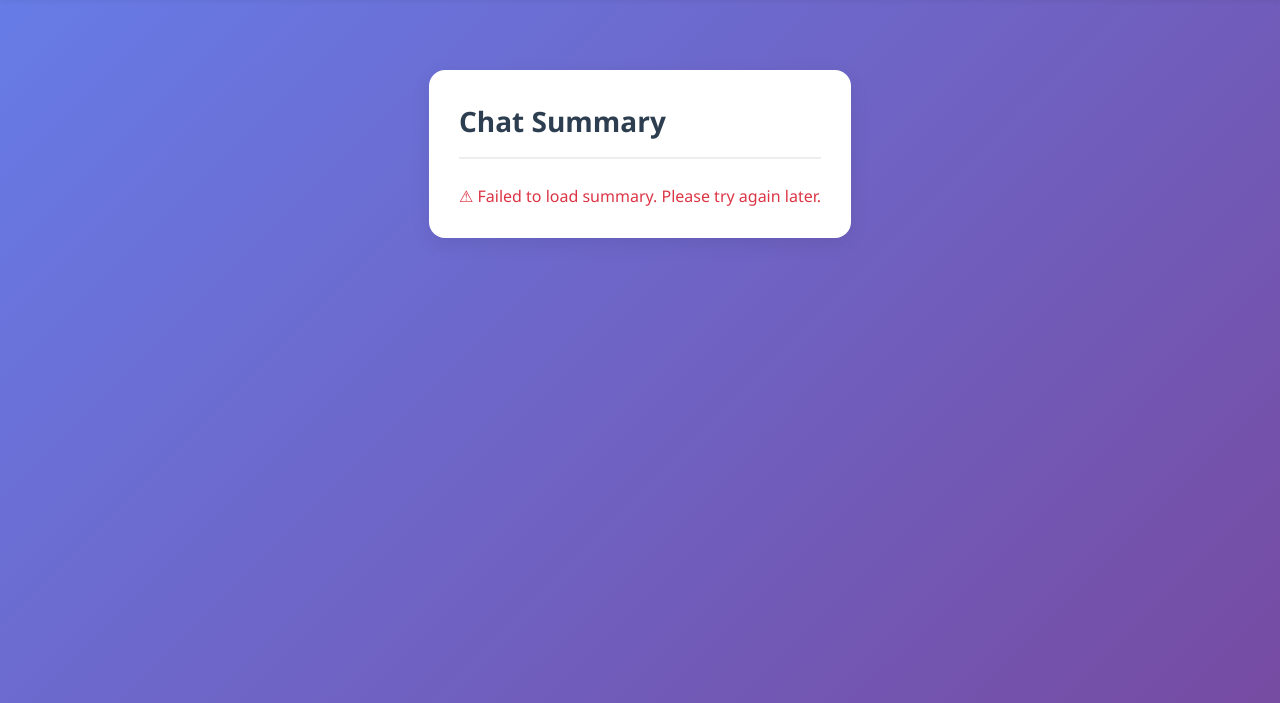
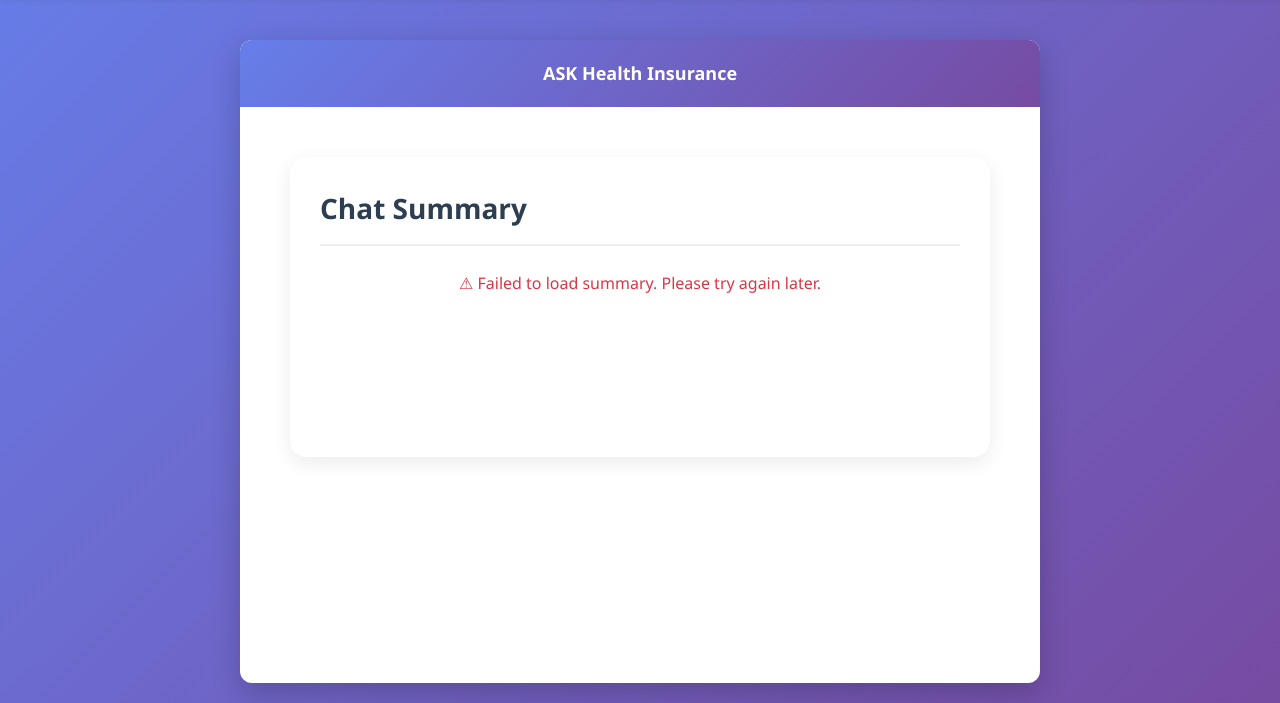
Before and after one commit to hrisikesh-3k/wx-orchestrate-irevo-voicebot, a FastAPI app: page /chat-summary in a window 1280 px wide. Shown: the part 97-800 px from the top of the page. Run offline with FastAPI, Linux system fonts and the light colour scheme.

Commit message:
changes added for UI SUmmary page

```diff
--- a/templates/summary.html
+++ b/templates/summary.html
@@ -18,7 +18,8 @@
     }
 
     .summary-wrapper {
-      max-width: 700px;
+      width: 700px;
+      min-height: 300px;
       margin: 50px auto;
       padding: 30px;
       background-color: #fff;
@@ -82,7 +83,8 @@
       <img src="/static/icons/user.png" alt="user-icon" width="24">
     </div>
   </div>
-
+ <div class="chat-container">
+    <div class="chat-header">ASK Health Insurance</div>
   <!-- Summary Card -->
   <div class="summary-wrapper">
     <div class="summary-header">Chat Summary</div>
@@ -115,9 +117,9 @@
     </div>
 
     <!-- Error Box -->
-    <div id="summary-error" class="error-box" style="display: none;"></div>
+    <div id="summary-error" class="error-box text-center" style="display: none;"></div>
   </div>
-
+</div>
 <script>
   const loader = document.getElementById('summary-loader');
   const content = document.getElementById('summary-content');
@@ -136,7 +138,16 @@
 
       document.getElementById('summary-name').textContent = data.name || '—';
       document.getElementById('summary-policy').textContent = data.policy_number || '—';
-         document.getElementById('summary-date').textContent = data.date && data.time || '—';
+
+      // Format as: 2025-07-21 | 11:59:47
+      let formattedDateTime = '—';
+      if (data.date && data.time) {
+        formattedDateTime = `${data.date.split('T')[0]} | ${data.time}`;
+      } else if (data.date) {
+        formattedDateTime = data.date;
+      }
+
+      document.getElementById('summary-date').textContent = formattedDateTime;
       document.getElementById('summary-text').textContent = data.summary || '—';
 
       content.style.display = 'block';
@@ -147,5 +158,7 @@
       errorBox.style.display = 'block';
     });
 </script>
+
+
 </body>
 </html>
```
Also changed, not shown: templates/index.html (+2 -9 lines). Lines whose indentation alone changed are shown as unchanged.
